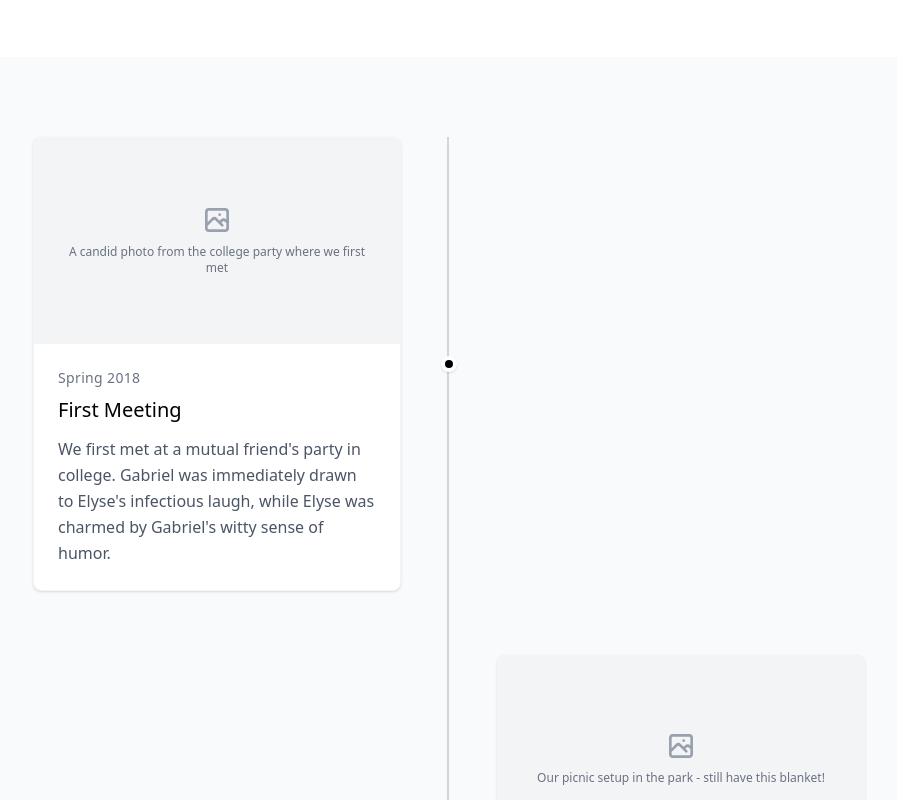
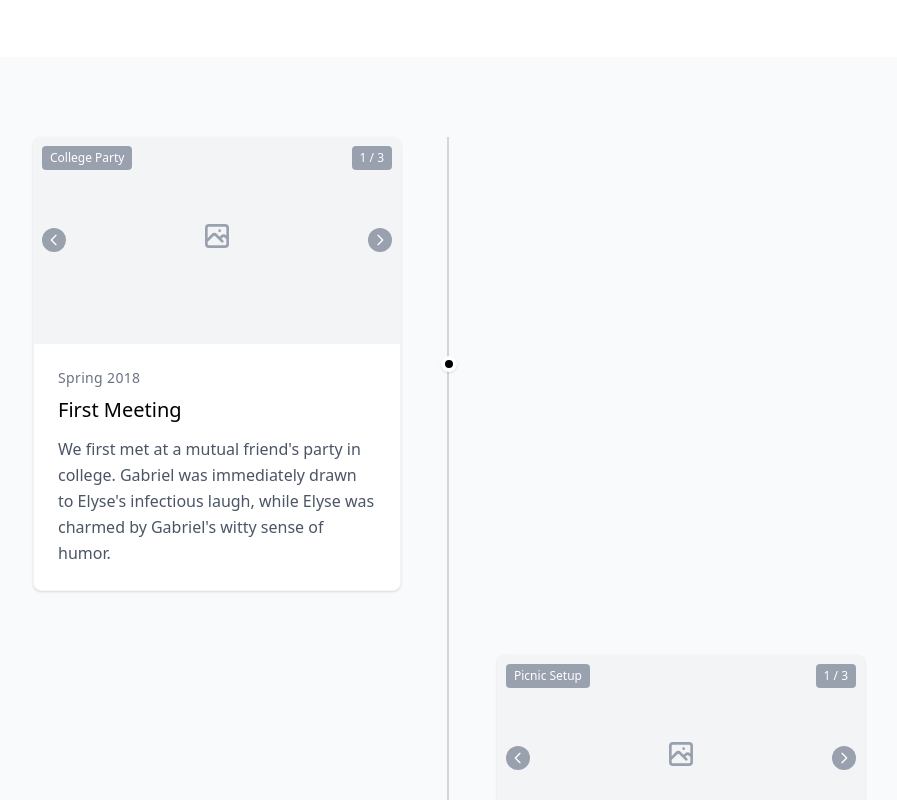
Before and after one commit to ProTimmy/protimmy.github.io, a SvelteKit app: page /our-story in a window 1280 px wide. Shown: the part 620-1420 px from the top of the page, without its empty margins (191-1088 px from the left). Built offline with nearby package versions, Linux system fonts and the light colour scheme.

Commit message:
Change video url

```diff
--- a/src/routes/+page.svelte
+++ b/src/routes/+page.svelte
@@ -24,13 +24,10 @@
 
 		<!-- Video Placeholder -->
 		<div class="relative bg-white rounded-lg shadow-sm overflow-hidden">
-			<div class="aspect-video bg-gray-100 flex items-center justify-center">
-				<div class="text-center">
-					<video controls>
-						<source src="/video/Patagonia.mp4" type="video/mp4">
-						<track kind="captions">
-					</video>
-				</div>
+			<div class="text-center">
+				<iframe title="Our Engagement" allowfullscreen class="aspect-video bg-gray-100 flex items-center justify-center"
+					src="https://www.youtube.com/embed/hjI9I55pK-A?si=wTrJyOQUUqa61UEs">
+				</iframe>
 			</div>
 		</div>
 	</div>
--- a/src/routes/our-story/+page.svelte
+++ b/src/routes/our-story/+page.svelte
@@ -3,8 +3,10 @@
 		date: string;
 		title: string;
 		description: string;
-		image?: string;
-		imageDescription?: string;
+		photos?: {
+			caption: string;
+			image?: string;
+		}[];
 	}
 
 	const timelineEvents: TimelineEvent[] = [
@@ -12,13 +14,21 @@
 			date: "Spring 2018",
 			title: "First Meeting",
 			description: "We first met at a mutual friend's party in college. Gabriel was immediately drawn to Elyse's infectious laugh, while Elyse was charmed by Gabriel's witty sense of humor.",
-			imageDescription: "A candid photo from the college party where we first met"
+			photos: [
+				{ caption: "College Party" },
+				{ caption: "With Friends" },
+				{ caption: "First Introduction" }
+			]
 		},
 		{
 			date: "Summer 2018",
 			title: "First Date",
 			description: "Our first official date was a picnic in the park followed by a walk along the river. We talked for hours about our dreams, aspirations, and favorite movies.",
-			imageDescription: "Our picnic setup in the park - still have this blanket!"
+			photos: [
+				{ caption: "Picnic Setup" },
+				{ caption: "River Walk" },
+				{ caption: "Perfect Sunset" }
+			]
 		},
 		{
 			date: "Fall 2018",
@@ -29,31 +39,57 @@
 			date: "Summer 2019",
 			title: "First Trip Together",
 			description: "Our first vacation together was a road trip to the mountains. We discovered our shared love for hiking, stargazing, and trying new foods.",
-			imageDescription: "Summit photo from our first hiking adventure together"
+			photos: [
+				{ caption: "Mountain Summit" },
+				{ caption: "Under the Stars" },
+				{ caption: "Local Flavors" },
+				{ caption: "Our Overlook" }
+			]
 		},
 		{
 			date: "Spring 2020",
 			title: "Moving In Together",
 			description: "Despite the challenges of the pandemic, we decided to move in together. It was the best decision we ever made, and we grew even closer during this time.",
-			imageDescription: "Surrounded by moving boxes in our first apartment"
+			photos: [
+				{ caption: "Moving Day" },
+				{ caption: "Building Together" },
+				{ caption: "First Meal" },
+				{ caption: "Making it Home" }
+			]
 		},
 		{
 			date: "Fall 2021",
 			title: "Adopting Luna",
 			description: "We welcomed our furry daughter Luna into our lives. This sweet rescue dog completed our little family and brought us so much joy.",
-			imageDescription: "Luna's first day home - she immediately claimed the couch"
+			photos: [
+				{ caption: "Luna's First Day" },
+				{ caption: "First Walk" },
+				{ caption: "Learning Tricks" },
+				{ caption: "Family of Three" }
+			]
 		},
 		{
 			date: "Summer 2023",
 			title: "Cross-Country Adventure",
 			description: "We embarked on an epic cross-country road trip, visiting national parks and creating memories that will last a lifetime.",
-			imageDescription: "Our road trip map with all the national parks we visited"
+			photos: [
+				{ caption: "The Adventure Map" },
+				{ caption: "Grand Canyon Sunrise" },
+				{ caption: "Yellowstone Trails" },
+				{ caption: "Pacific Coast" },
+				{ caption: "Utah Stars" }
+			]
 		},
 		{
 			date: "December 2024",
 			title: "The Proposal",
 			description: "Gabriel proposed during a winter hike to our favorite overlook. With the snow falling gently around us, he got down on one knee and asked Elyse to be his forever.",
-			imageDescription: "The moment right after 'Yes!' - tears of joy in the snow"
+			photos: [
+				{ caption: "She Said Yes!" },
+				{ caption: "The Proposal" },
+				{ caption: "The Ring" },
+				{ caption: "Celebration" }
+			]
 		},
 		{
 			date: "August 2026",
@@ -61,6 +97,51 @@
 			description: "The day we've been dreaming of - celebrating our love with all our favorite people in the beautiful mountains of North Carolina."
 		}
 	];
+
+	// Slideshow state for each timeline event
+	let slideshowStates = $state(timelineEvents.map(() => ({ currentIndex: 0 })));
+
+	function nextSlide(eventIndex: number, photoCount: number) {
+		slideshowStates[eventIndex].currentIndex = (slideshowStates[eventIndex].currentIndex + 1) % photoCount;
+	}
+
+	function prevSlide(eventIndex: number, photoCount: number) {
+		slideshowStates[eventIndex].currentIndex = slideshowStates[eventIndex].currentIndex === 0
+			? photoCount - 1
+			: slideshowStates[eventIndex].currentIndex - 1;
+	}
+
+	function goToSlide(eventIndex: number, slideIndex: number) {
+		slideshowStates[eventIndex].currentIndex = slideIndex;
+	}
+
+	// Touch/swipe handling
+	let touchStartX = 0;
+	let touchEndX = 0;
+
+	function handleTouchStart(e: TouchEvent) {
+		touchStartX = e.changedTouches[0].screenX;
+	}
+
+	function handleTouchEnd(e: TouchEvent, eventIndex: number, photoCount: number) {
+		touchEndX = e.changedTouches[0].screenX;
+		handleSwipe(eventIndex, photoCount);
+	}
+
+	function handleSwipe(eventIndex: number, photoCount: number) {
+		const swipeThreshold = 50;
+		const swipeDistance = touchStartX - touchEndX;
+
+		if (Math.abs(swipeDistance) > swipeThreshold) {
+			if (swipeDistance > 0) {
+				// Swipe left - next slide
+				nextSlide(eventIndex, photoCount);
+			} else {
+				// Swipe right - previous slide
+				prevSlide(eventIndex, photoCount);
+			}
+		}
+	}
 </script>
 
 <svelte:head>
@@ -95,15 +176,58 @@
 					<!-- Content -->
 					<div class="ml-16 md:ml-0 md:w-1/2 {index % 2 === 0 ? 'md:pr-12' : 'md:pl-12 md:ml-auto'}">
 						<div class="bg-white rounded-lg shadow-sm border border-gray-100 overflow-hidden">
-							<!-- Photo placeholder if image description exists -->
-							{#if event.imageDescription}
-								<div class="aspect-video bg-gray-100 flex items-center justify-center border-b border-gray-100">
-									<div class="text-center p-6">
-										<svg class="w-8 h-8 text-gray-400 mx-auto mb-2" fill="none" stroke="currentColor" viewBox="0 0 24 24">
-											<path stroke-linecap="round" stroke-linejoin="round" stroke-width="2" d="M4 16l4.586-4.586a2 2 0 012.828 0L16 16m-2-2l1.586-1.586a2 2 0 012.828 0L20 14m-6-6h.01M6 20h12a2 2 0 002-2V6a2 2 0 00-2-2H6a2 2 0 00-2 2v12a2 2 0 002 2z"></path>
-										</svg>
-										<p class="text-xs text-gray-500 text-center">{event.imageDescription}</p>
+							<!-- Photo slideshow if photos exist -->
+							{#if event.photos && event.photos.length > 0}
+								<div class="relative aspect-video bg-gray-100 border-b border-gray-100">
+									<!-- Slideshow container -->
+									<div
+										class="relative w-full h-full overflow-hidden"
+										ontouchstart={handleTouchStart}
+										ontouchend={(e) => handleTouchEnd(e, index, event.photos?.length || 0)}
+									>
+										<!-- Photo slides -->
+										{#each event.photos as photo, photoIndex}
+											<div class="absolute inset-0 transition-transform duration-300 ease-in-out flex items-center justify-center p-6 {photoIndex === slideshowStates[index].currentIndex ? 'translate-x-0' : photoIndex < slideshowStates[index].currentIndex ? '-translate-x-full' : 'translate-x-full'}">
+												<div class="text-center">
+													<svg class="w-8 h-8 text-gray-400 mx-auto mb-2" fill="none" stroke="currentColor" viewBox="0 0 24 24">
+														<path stroke-linecap="round" stroke-linejoin="round" stroke-width="2" d="M4 16l4.586-4.586a2 2 0 012.828 0L16 16m-2-2l1.586-1.586a2 2 0 012.828 0L20 14m-6-6h.01M6 20h12a2 2 0 002-2V6a2 2 0 00-2-2H6a2 2 0 00-2 2v12a2 2 0 002 2z"></path>
+													</svg>
+												</div>
+											</div>
+										{/each}
 									</div>
+
+									<!-- Navigation arrows (only show if more than 1 photo) -->
+									{#if event.photos.length > 1}
+										<button
+											class="absolute left-2 top-1/2 transform -translate-y-1/2 bg-gray-400 bg-opacity-70 hover:bg-opacity-90 text-white p-1 rounded-full transition-all duration-200 cursor-pointer"
+											onclick={() => prevSlide(index, event.photos?.length || 0)}
+											aria-label="Previous photo"
+										>
+											<svg class="w-4 h-4" fill="none" stroke="currentColor" viewBox="0 0 24 24">
+												<path stroke-linecap="round" stroke-linejoin="round" stroke-width="2" d="M15 19l-7-7 7-7"></path>
+											</svg>
+										</button>
+										<button
+											class="absolute right-2 top-1/2 transform -translate-y-1/2 bg-gray-400 bg-opacity-70 hover:bg-opacity-90 text-white p-1 rounded-full transition-all duration-200 cursor-pointer"
+											onclick={() => nextSlide(index, event.photos?.length || 0)}
+											aria-label="Next photo"
+										>
+											<svg class="w-4 h-4" fill="none" stroke="currentColor" viewBox="0 0 24 24">
+												<path stroke-linecap="round" stroke-linejoin="round" stroke-width="2" d="M9 5l7 7-7 7"></path>
+											</svg>
+										</button>
+
+										<!-- Photo caption -->
+										<div class="absolute top-2 left-2 bg-gray-400 bg-opacity-80 text-white text-xs px-2 py-1 rounded">
+											{event.photos[slideshowStates[index].currentIndex].caption}
+										</div>
+
+										<!-- Photo counter -->
+										<div class="absolute top-2 right-2 bg-gray-400 bg-opacity-80 text-white text-xs px-2 py-1 rounded">
+											{slideshowStates[index].currentIndex + 1} / {event.photos.length}
+										</div>
+									{/if}
 								</div>
 							{/if}
 							<div class="p-6">
```
Also changed, not shown: 1 other file (tests, documents, lock files or other folders).
